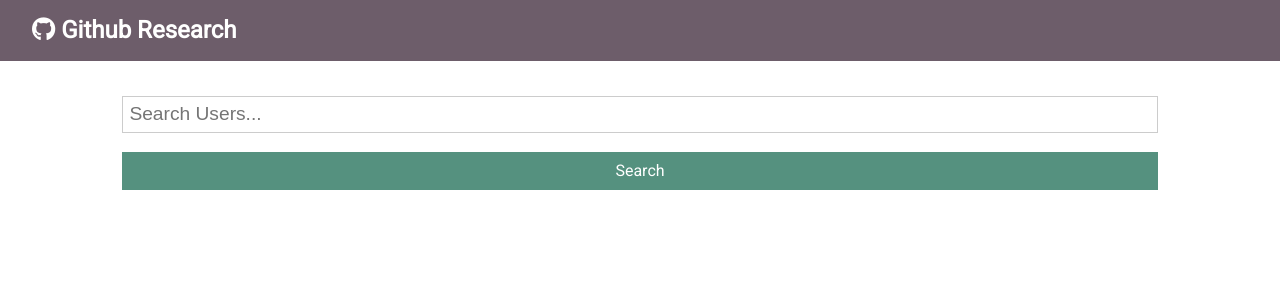
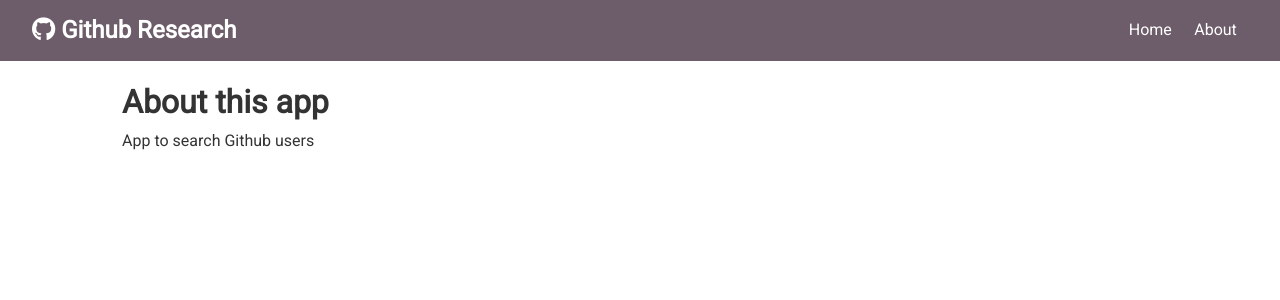
Before and after one commit to stephmzr/github_finder, a React (Create React App) app: page /about in a window 1280 px wide. Shown: the top 300 px of the page. Built offline with nearby package versions, Linux system fonts and the light colour scheme.

Commit message:
install react router & component about

```diff
--- a/package.json
+++ b/package.json
@@ -9,6 +9,7 @@
     "axios": "^0.21.1",
     "react": "^17.0.1",
     "react-dom": "^17.0.1",
+    "react-router-dom": "^5.2.0",
     "react-scripts": "4.0.3",
     "web-vitals": "^1.0.1"
   },
--- a/src/App.js
+++ b/src/App.js
@@ -1,8 +1,10 @@
-import React, { Component } from 'react';
+import React, { Component, Fragment } from 'react';
+import { BrowserRouter as Router, Switch, Route} from 'react-router-dom';
 import Navbar from './components/layout/Navbar'
 import Users from './components/users/Users'
 import Search from './components/users/Search'
 import Alert from './components/layout/Alert'
+import About from './components/pages/About'
 import axios from 'axios';
 import './App.css';
 
@@ -34,10 +36,14 @@
   render() {
     const { users, loading} = this.state;
     return (
+      <Router>
       <div className="App">
         <Navbar />
         <div className="container">
           <Alert alert={this.state.alert} />
+          <Switch>
+            <Route exact path='/' render={props => (
+              <Fragment>
                 <Search
                   searchUsers={this.searchUsers}
                   clearUsers={this.clearUsers}
@@ -45,9 +51,15 @@
                   setAlert={this.setAlert}
                 />
                 <Users loading={loading} users={users} />
+              </Fragment>
+            )}
+          />
+          <Route exact path='/about' component={About}/>
+          </Switch>
+
         </div>
       </div>
-
+      </Router>
     );
   }
 }
--- a/src/components/layout/Navbar.js
+++ b/src/components/layout/Navbar.js
@@ -1,5 +1,6 @@
 import React from 'react';
 import PropTypes from 'prop-types';
+import { Link } from 'react-router-dom';
 
 const Navbar  = ({icon, title}) => {
   return (
@@ -7,6 +8,14 @@
       <h1>
         <i className={icon}></i> {title}
       </h1>
+      <ul>
+        <li>
+          <Link to='/'>Home</Link>
+        </li>
+        <li>
+          <Link to='/about'>About</Link>
+        </li>
+      </ul>
     </nav>
   )
 }
--- /dev/null
+++ b/src/components/pages/About.js
@@ -0,0 +1,14 @@
+import React, { Fragment } from 'react'
+
+const About = () => {
+  return (
+    <Fragment>
+    <div>
+      <h1>About this app</h1>
+      <p>App to search Github users</p>
+    </div>
+    </Fragment>
+  )
+}
+
+export default About;
```
Also changed, not shown: 1 other file (tests, documents, lock files or other folders). Lines whose indentation alone changed are shown as unchanged.
